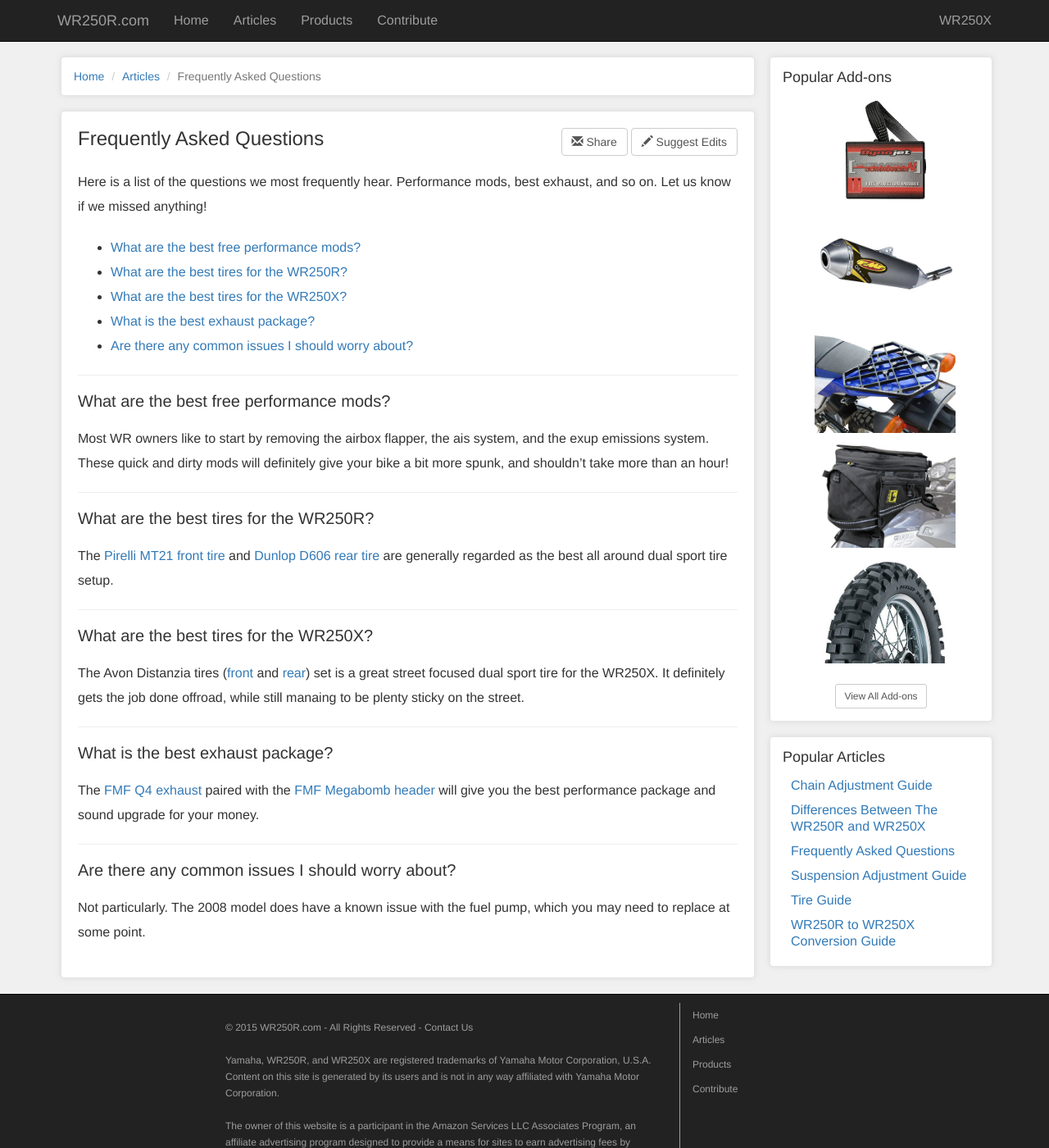
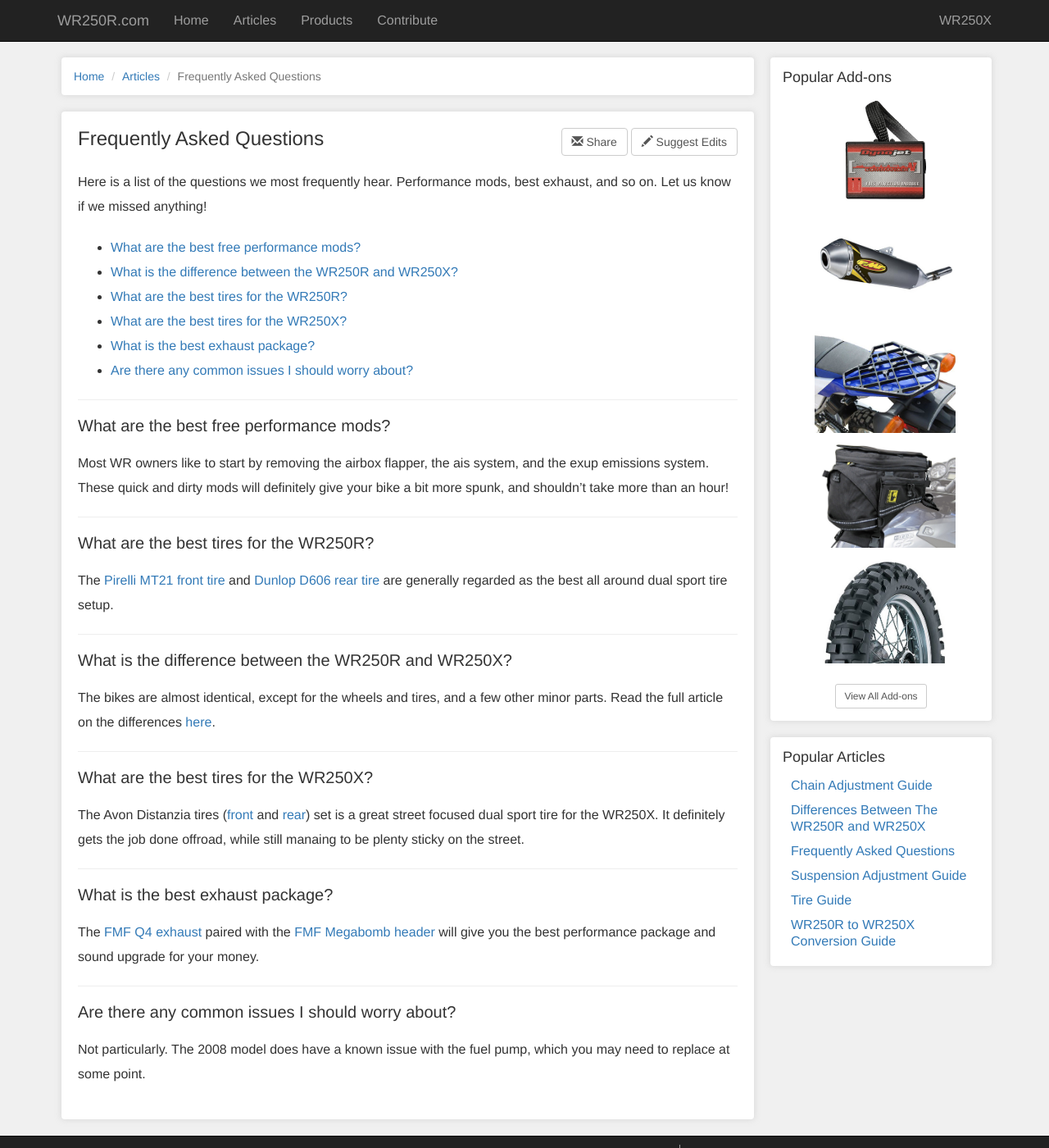
Before and after one commit to craig-davis/wr250r, a Jekyll site: the page built from _articles/frequently-asked-questions.md, in a window 1280 px wide and 1400 px high. Shown: the whole window at 82% size. Built offline with Jekyll 4.4.1, drawn with Linux system fonts in a browser that asks for light colours.

Commit message:
r x differences faq

```diff
--- a/_articles/frequently-asked-questions.md
+++ b/_articles/frequently-asked-questions.md
@@ -7,6 +7,7 @@
 Here is a list of the questions we most frequently hear. Performance mods, best exhaust, and so on. Let us know if we missed anything!
 
 - [What are the best free performance mods?](#faq1)
+- [What is the difference between the WR250R and WR250X?](#faq6)
 - [What are the best tires for the WR250R?](#faq2)
 - [What are the best tires for the WR250X?](#faq3)
 - [What is the best exhaust package?](#faq4)
@@ -31,6 +32,14 @@
 
 ---
 
+<a name='faq6'></a>
+
+## What is the difference between the WR250R and WR250X?
+
+The bikes are almost identical, except for the wheels and tires, and a few other minor parts. Read the full article on the differences [here](/articles/differences-between-the-wr250r-and-wr250x.html).
+
+---
+
 <a name='faq3'></a>
 
 ## What are the best tires for the WR250X?
```
